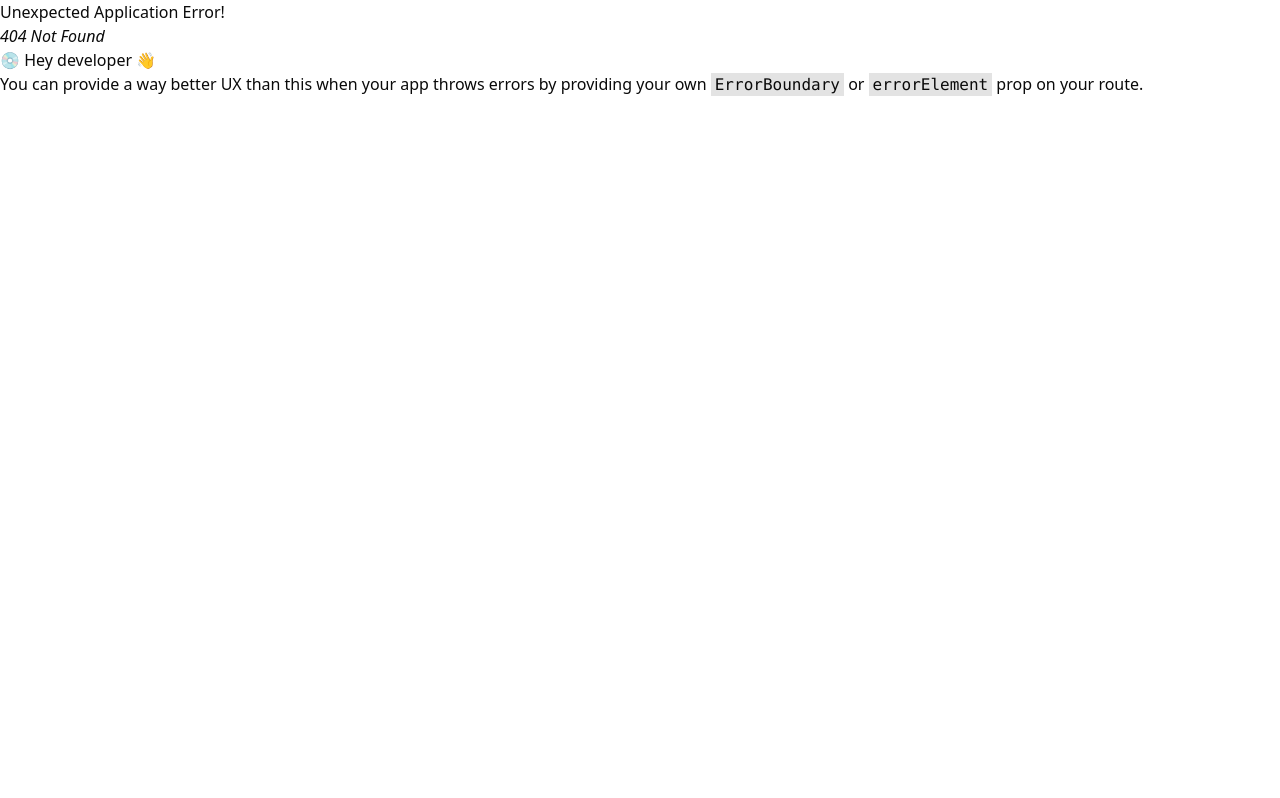
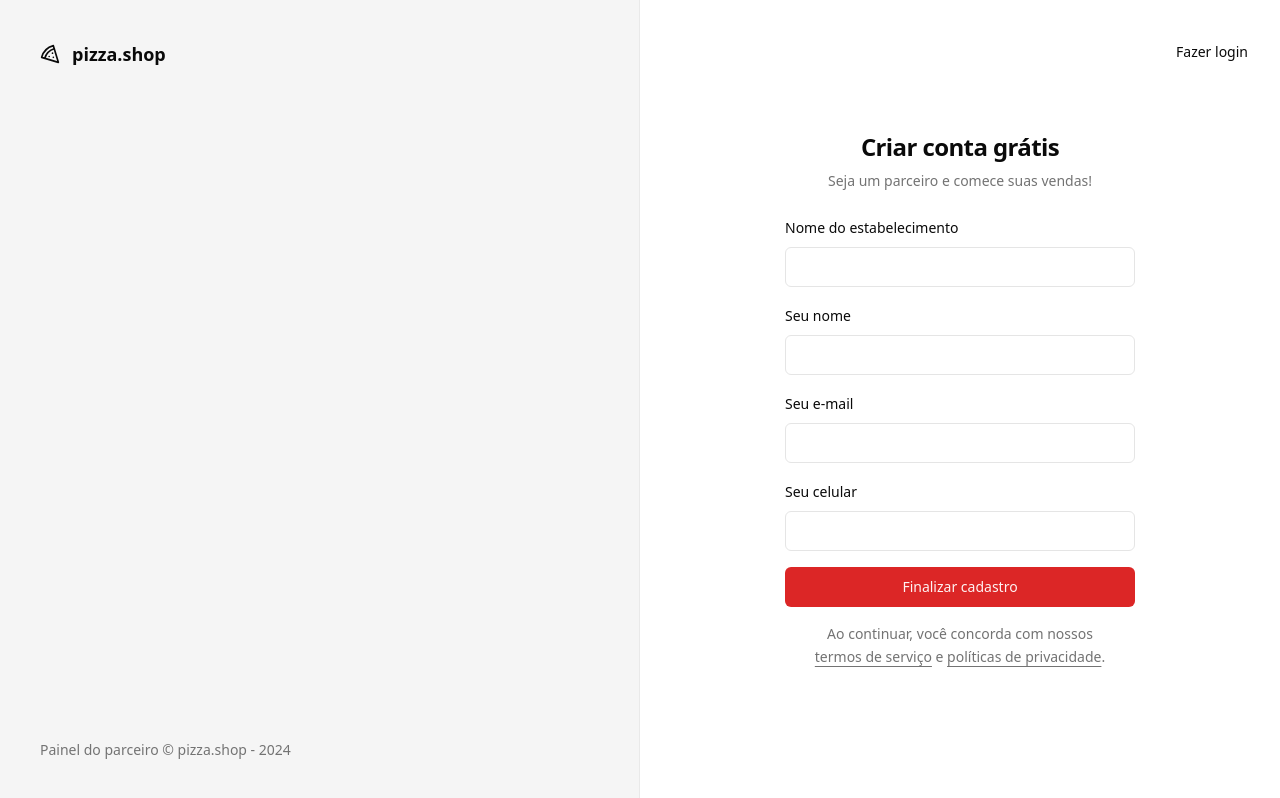
Before and after one commit to brunoseleghin/pizzashop-web, a React (Vite) app: page /sign-up in a window 1280 px wide. Before the commit this address had no page. Built offline with nearby package versions, Linux system fonts and the light colour scheme.

Commit message:
created signup page

```diff
--- a/src/pages/_layouts/auth.tsx
+++ b/src/pages/_layouts/auth.tsx
@@ -14,7 +14,7 @@
         </footer>
       </div>
 
-      <div className="flex flex-col items-center justify-center">
+      <div className="relative flex flex-col items-center justify-center">
         <Outlet />
       </div>
     </div>
--- a/src/pages/auth/signin.tsx
+++ b/src/pages/auth/signin.tsx
@@ -1,5 +1,6 @@
 import { Helmet } from 'react-helmet-async'
 import { useForm } from 'react-hook-form'
+import { Link } from 'react-router-dom'
 import { toast } from 'sonner'
 import { z } from 'zod'
 
@@ -44,6 +45,10 @@
     <>
       <Helmet title="Login" />
       <div className="p-8">
+        <Button asChild className="absolute right-4 top-8" variant="ghost">
+          <Link to="/sign-up">Novo estabelecimento</Link>
+        </Button>
+
         <div className="flex w-[350px] flex-col justify-center gap-6">
           <div className="flex flex-col gap-2 text-center">
             <h1 className="text-2xl font-semibold tracking-tight">
--- /dev/null
+++ b/src/pages/auth/signup.tsx
@@ -0,0 +1,119 @@
+import { Helmet } from 'react-helmet-async'
+import { useForm } from 'react-hook-form'
+import { Link, useNavigate } from 'react-router-dom'
+import { toast } from 'sonner'
+import { z } from 'zod'
+
+import { Button } from '@/components/ui/button'
+import { Input } from '@/components/ui/input'
+import { Label } from '@/components/ui/label'
+
+const signUpForm = z.object({
+  restaurantName: z.string(),
+  managerName: z.string(),
+  phone: z.string(),
+  email: z.string().email(),
+})
+
+type SignUpForm = z.infer<typeof signUpForm>
+
+export function SignUp() {
+  const navigate = useNavigate()
+
+  const {
+    register,
+    handleSubmit,
+    formState: { isSubmitting },
+  } = useForm<SignUpForm>()
+
+  async function handleSignUp(data: SignUpForm) {
+    try {
+      if (data.email !== '') {
+        console.log(data)
+
+        await new Promise((resolve) => setTimeout(resolve, 2000))
+
+        toast.success('Estabelecimento cadastrado com sucesso!', {
+          action: {
+            label: 'Login',
+            onClick: () => {
+              navigate('/sign-in')
+            },
+          },
+        })
+      } else {
+        throw new Error()
+      }
+    } catch {
+      toast.error('Erro ao cadastrar estabelecimento.')
+    }
+  }
+
+  return (
+    <>
+      <Helmet title="Cadastro" />
+      <div className="p-8">
+        <Button asChild className="absolute right-4 top-8" variant="ghost">
+          <Link to="/sign-in">Fazer login</Link>
+        </Button>
+
+        <div className="flex w-[350px] flex-col justify-center gap-6">
+          <div className="flex flex-col gap-2 text-center">
+            <h1 className="text-2xl font-semibold tracking-tight">
+              Criar conta grátis
+            </h1>
+            <p className="text-sm text-muted-foreground">
+              Seja um parceiro e comece suas vendas!
+            </p>
+          </div>
+
+          <form className="space-y-4" onSubmit={handleSubmit(handleSignUp)}>
+            <div className="space-y-2">
+              <Label htmlFor="restaurantName">Nome do estabelecimento</Label>
+              <Input
+                id="restaurantName"
+                type="text"
+                {...register('restaurantName')}
+              />
+            </div>
+
+            <div className="space-y-2">
+              <Label htmlFor="managerName">Seu nome</Label>
+              <Input
+                id="managerName"
+                type="text"
+                {...register('managerName')}
+              />
+            </div>
+
+            <div className="space-y-2">
+              <Label htmlFor="email">Seu e-mail</Label>
+              <Input id="email" type="email" {...register('email')} />
+            </div>
+
+            <div className="space-y-2">
+              <Label htmlFor="phone">Seu celular</Label>
+              <Input id="phone" type="tel" {...register('phone')} />
+            </div>
+
+            <Button className="w-full" type="submit" disabled={isSubmitting}>
+              Finalizar cadastro
+            </Button>
+
+            <p className="px-6 text-center text-sm leading-relaxed text-muted-foreground">
+              Ao continuar, você concorda com nossos{' '}
+              <a className="underline underline-offset-4" href="">
+                termos de serviço
+              </a>{' '}
+              e{' '}
+              <a className="underline underline-offset-4" href="">
+                políticas de privacidade
+              </a>
+              .
+            </p>
+          </form>
+        </div>
+      </div>
+    </>
+  )
+}
--- a/src/routes.tsx
+++ b/src/routes.tsx
@@ -4,6 +4,7 @@
 import { AuthLayout } from './pages/_layouts/auth'
 import { Dashboard } from './pages/app/dashboard'
 import { SignIn } from './pages/auth/signin'
+import { SignUp } from './pages/auth/signup'
 
 export const router = createBrowserRouter([
   {
@@ -24,6 +25,10 @@
         path: '/sign-in',
         element: <SignIn />,
       },
+      {
+        path: '/sign-up',
+        element: <SignUp />,
+      },
     ],
   },
 ])
```
